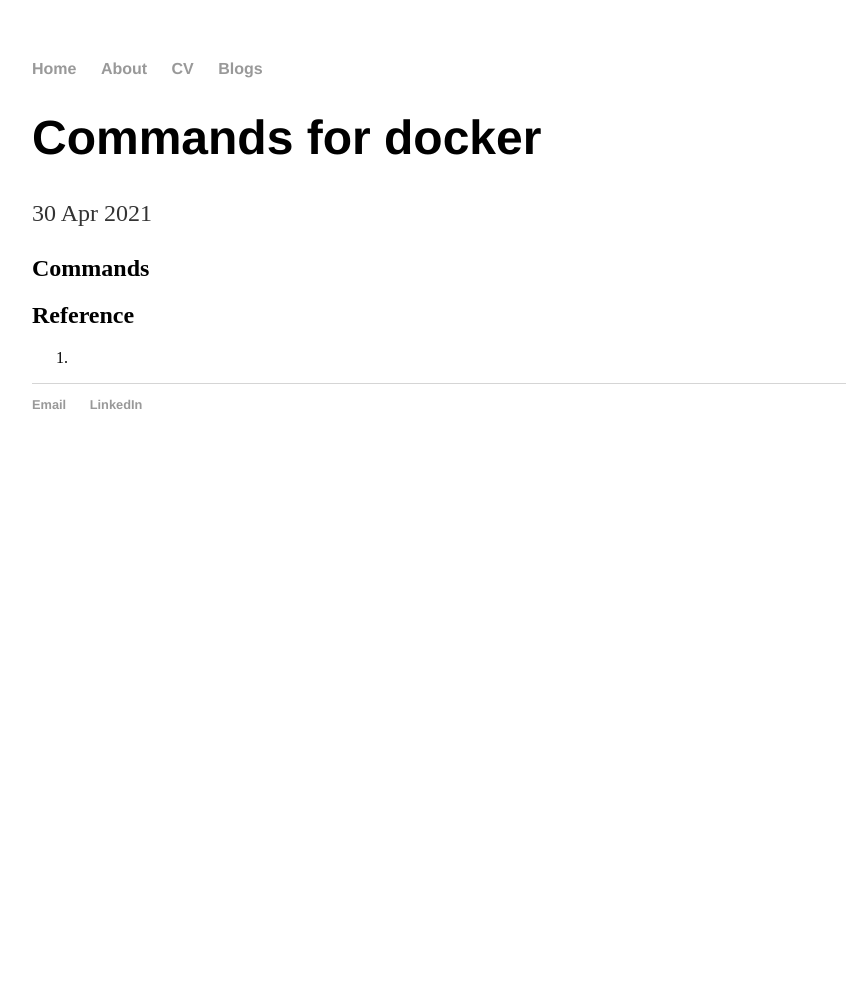
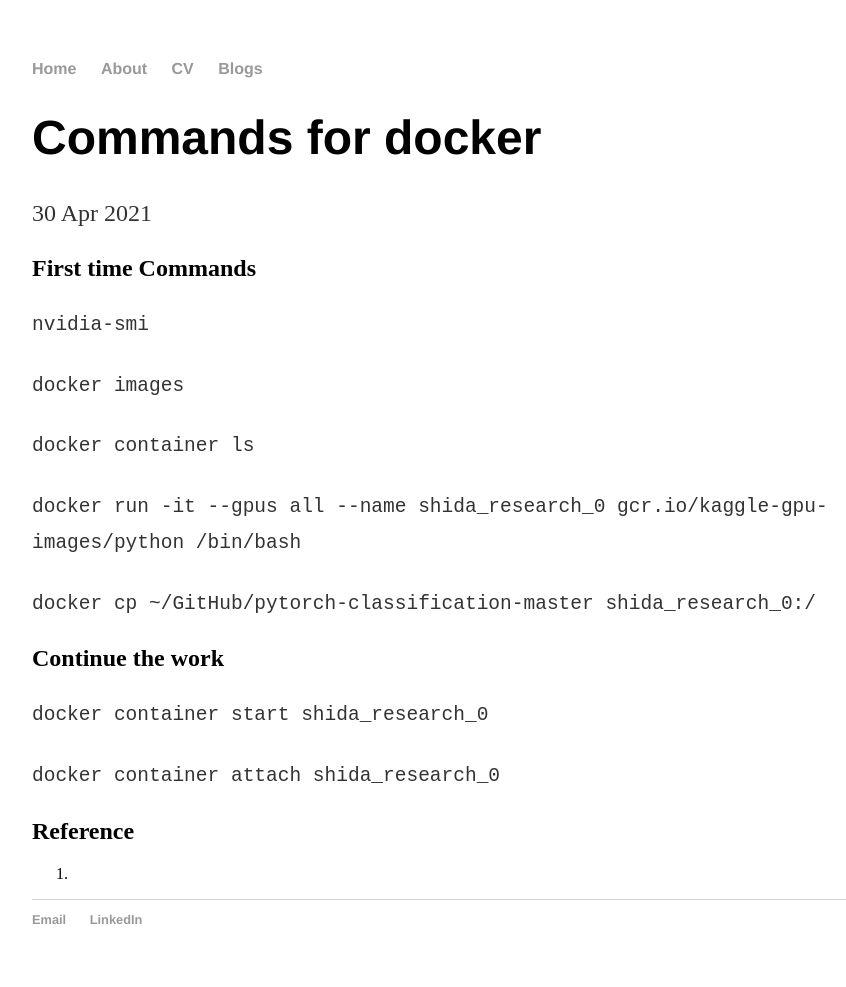
Before and after one commit to radarFudan/radarFudan.github.io, a Jekyll site: the page built from _posts/2021-04-30-Container-docker.md, in a window 1280 px wide. Shown: the whole page, without its empty margins (160-1006 px from the left). Built offline with Jekyll 4.4.1, drawn with Linux system fonts in a browser that asks for light colours; before the commit the page ends 900 px from its top, so only the background shows below that.

Commit message:
docker command

```diff
--- a/_posts/2021-04-30-Container-docker.md
+++ b/_posts/2021-04-30-Container-docker.md
@@ -4,7 +4,23 @@ title: "Commands for docker"
 date: 2021-04-30
 ---
 
-## Commands
+## First time Commands
+
+`nvidia-smi`
+
+`docker images`
+
+`docker container ls`
+
+`docker run -it --gpus all --name shida_research_0 gcr.io/kaggle-gpu-images/python /bin/bash`
+
+`docker cp ~/GitHub/pytorch-classification-master  shida_research_0:/`
+
+## Continue the work
+
+`docker container start shida_research_0`
+
+`docker container attach shida_research_0`
 
 ## Reference
 
```
Also changed, not shown: 1 other file.
